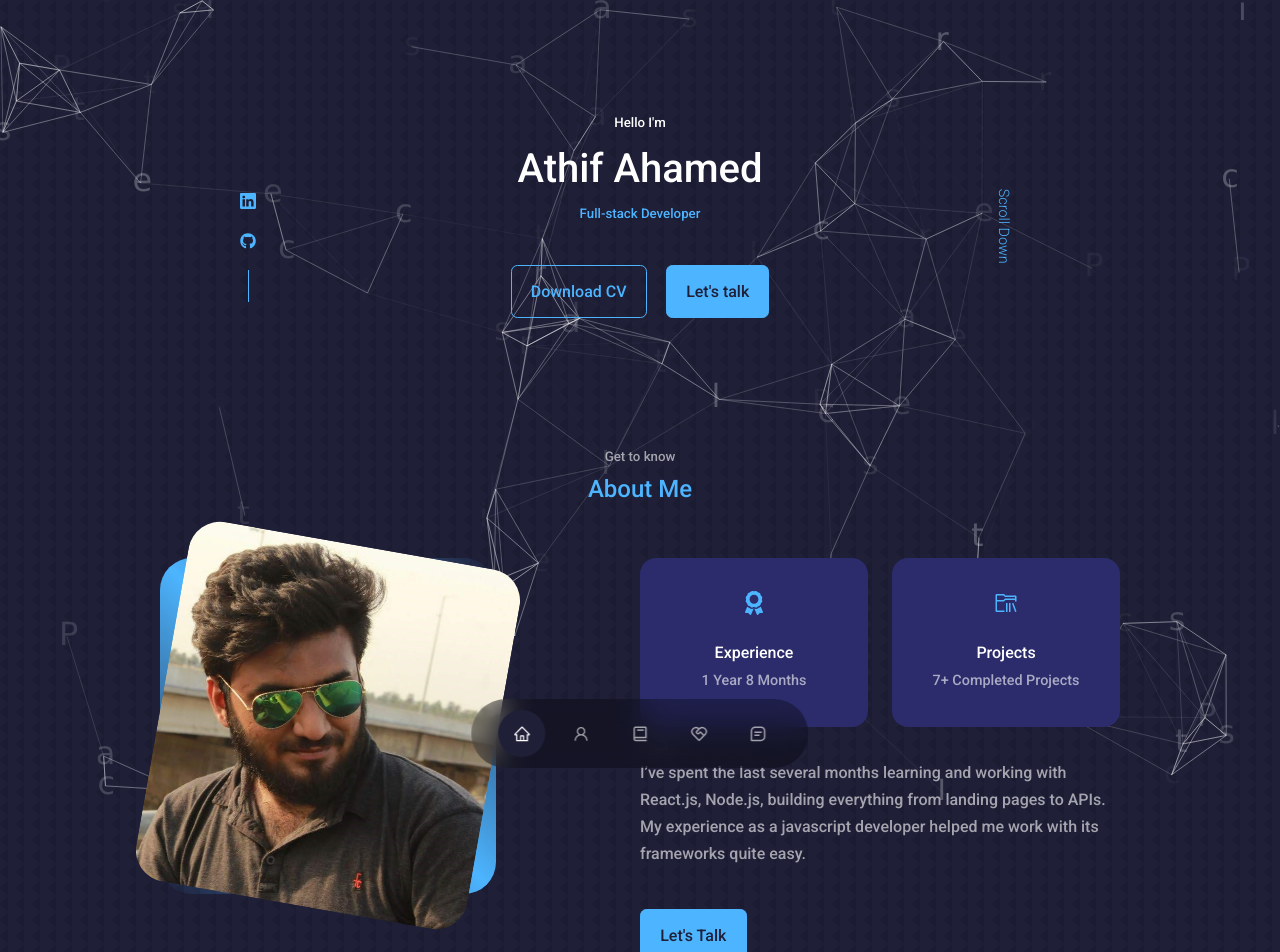
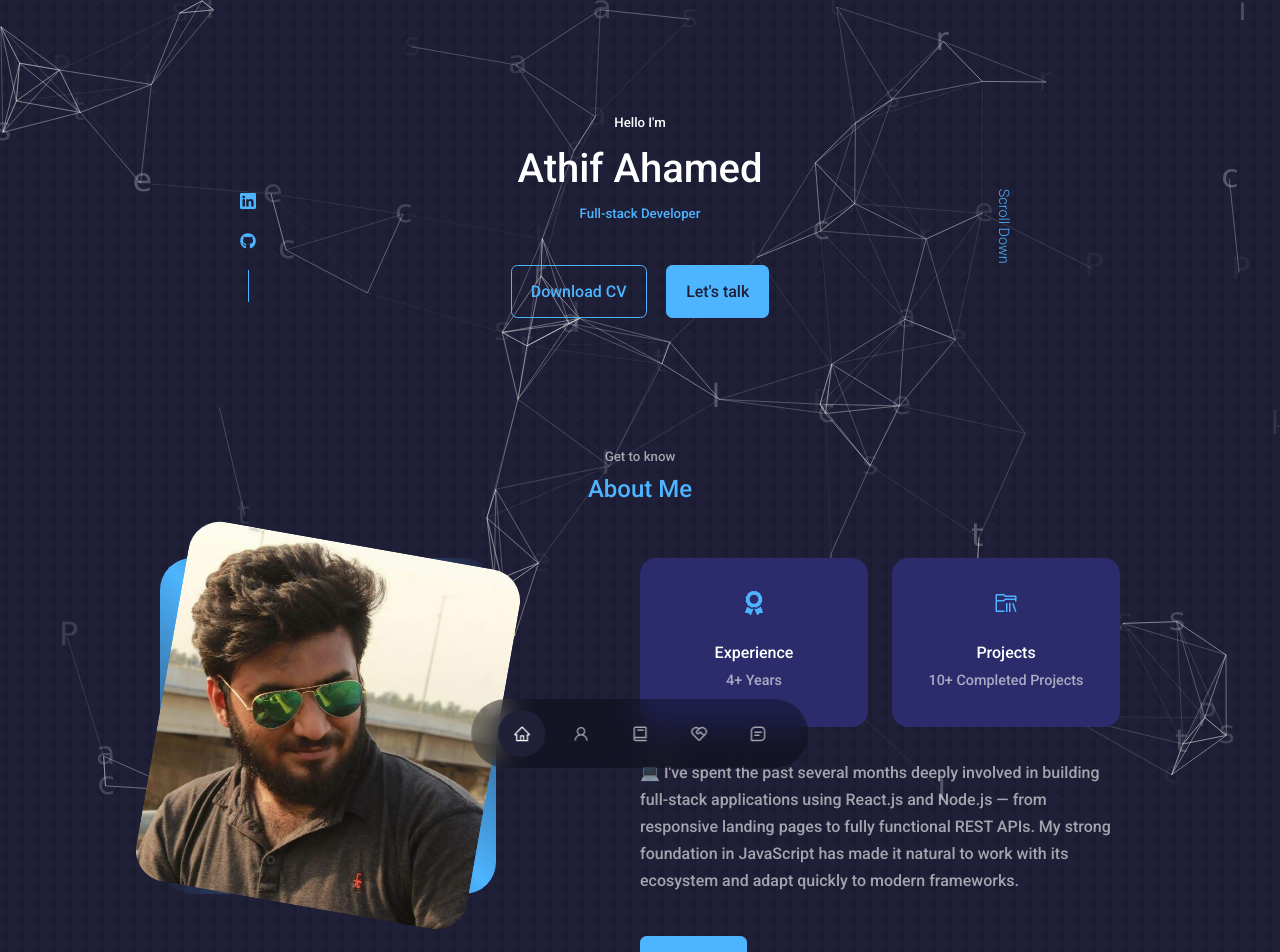
Before and after one commit to athifahamedj/portfolio, a React (Create React App) app: page / in a window 1280 px wide. Shown: the top 952 px of the page. Built offline with nearby package versions, Linux system fonts and the light colour scheme.

Commit message:
Update Intro.jsx

```diff
--- a/src/components/intro/Intro.jsx
+++ b/src/components/intro/Intro.jsx
@@ -20,15 +20,15 @@ const Intro = () => {
             <article className="about__card">
               <FaAward className="about__icon" />
               <h5>Experience</h5>
-              <small>1 Year 8 Months</small>
+              <small>4+ Years</small>
             </article>
             <article className="about__card">
               <VscFolderLibrary className="about__icon" />
               <h5>Projects</h5>
-              <small>7+ Completed Projects</small>
+              <small>10+ Completed Projects</small>
             </article>
           </div>
-          <p>I’ve spent the last several months learning and working with React.js, Node.js, building everything from landing pages to APIs. My experience as a javascript developer helped me work with its frameworks quite easy.</p>
+          <p>💻 I've spent the past several months deeply involved in building full-stack applications using React.js and Node.js — from responsive landing pages to fully functional REST APIs. My strong foundation in JavaScript has made it natural to work with its ecosystem and adapt quickly to modern frameworks.</p>
           <a href="#contact" className="btn btn-primary">Let's Talk</a>
         </div>
       </div>
```
